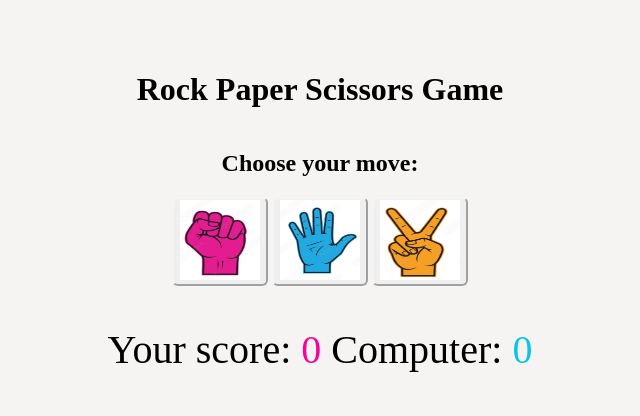
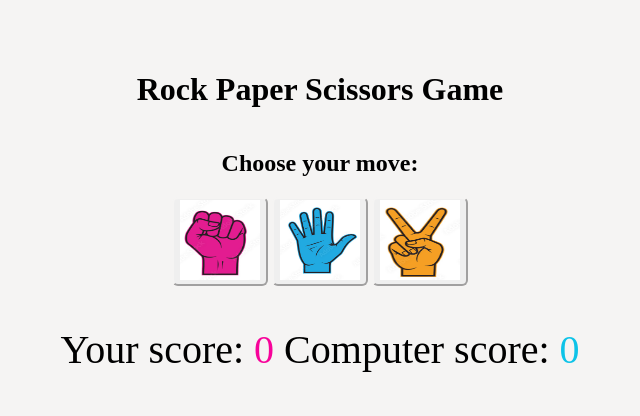
Before and after one commit to Al-aminedioubate/rockpaperscissors, a plain HTML site: page index.html in a window 1280 px wide. Shown: the whole page, without its empty margins (320-960 px from the left). Drawn offline with Linux system fonts and the light colour scheme.

Commit message:
mise a jour du style

```diff
--- a/index.html
+++ b/index.html
@@ -15,7 +15,7 @@
             <button><img src="images/paper.png" id="Paper"></button>
             <button> <img src="images/scissors.png" id="scissor"></button>
         </div>
-        <p>Your score: <span id="playerScore">0</span> Computer:<span id="computerScore"> 0</span></p>
+        <p>Your score: <span id="playerScore">0</span> Computer score:<span id="computerScore"> 0</span></p>
     </div>
     <script src="index.js"></script>
 </body>
--- a/style.css
+++ b/style.css
@@ -1,9 +1,11 @@
+/*Section body style*/
 body{
     margin: 50px;
     display: flex;
     justify-content: center;
     background: rgb(245, 244, 243);
 }
+/*Section container style*/
 .container{
     display: flex;
     flex-direction: column;
```
